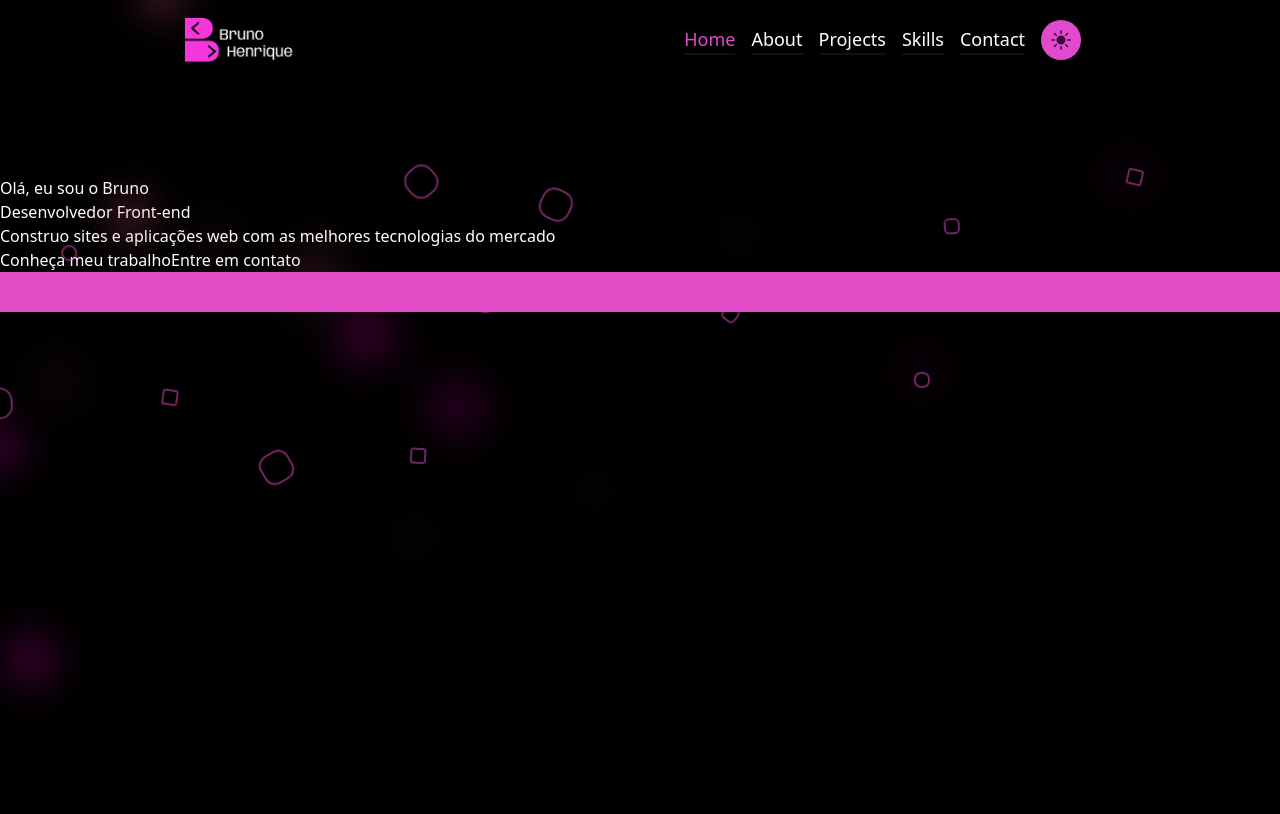
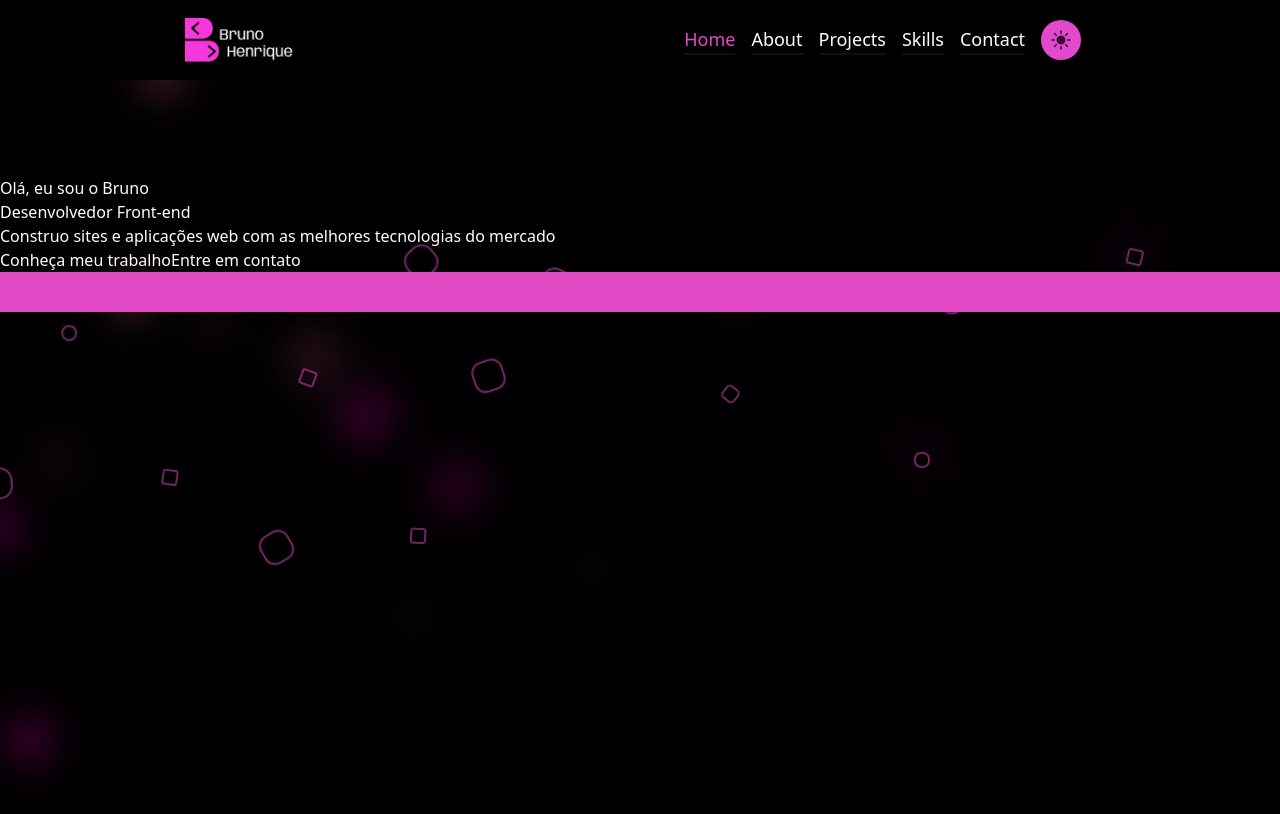
Before and after one commit to RiqueBruno/RiqueBruno, a React (Vite) app: page / in a window 1280 px wide. Shown: the top 814 px of the page. Built offline with nearby package versions, Linux system fonts and the light colour scheme.

Commit message:
Refactor Home component layout and add relative positioning to SliderHome

```diff
--- a/src/components/Home/Home.tsx
+++ b/src/components/Home/Home.tsx
@@ -4,7 +4,7 @@ import BgHome from '../BgHome/BgHome';
 
 export default function Home() {
   return (
-    <section className="dark:text-text-dark h-screen pt-24 w-full">
+    <section className="dark:text-text-dark h-screen pt-24 w-full relative">
       <h1>Olá, eu sou o Bruno</h1>
       <h2>Desenvolvedor Front-end</h2>
       <h3>
```
